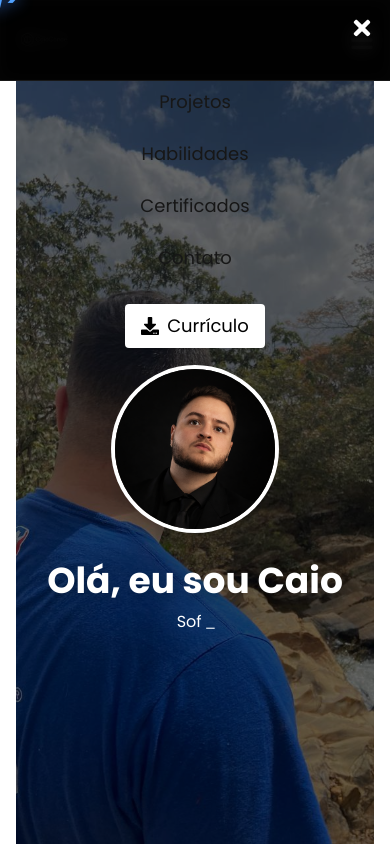
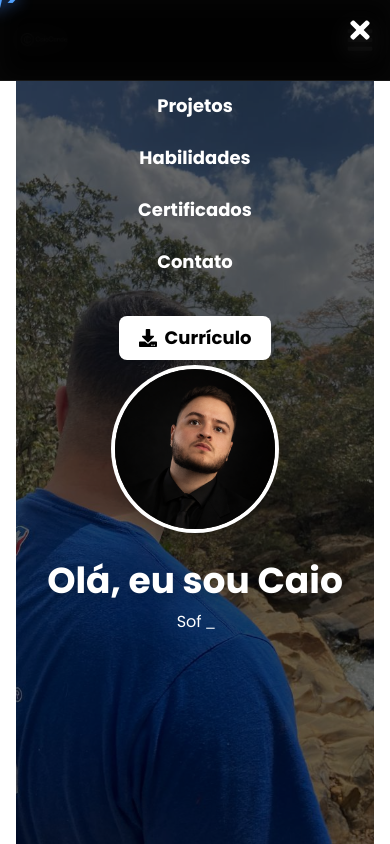
Before and after one commit to CaioCesarConde/caio-portfolio, a Next.js app: page / in a window 390 px wide. Both pictures are taken after a click on the button 362 px from the left and 40 px from the top of the page. Shown: the top 844 px of the page. Built offline with nearby package versions, Linux system fonts and the light colour scheme.

Commit message:
Arrumando o Mobile

```diff
--- a/components/MobileNav.tsx
+++ b/components/MobileNav.tsx
@@ -13,12 +13,12 @@ export default function MobileNav() {
         onClick={() => setOpen(true)}
         className="md:hidden text-white"
       >
-        <FaBars className="w-6 h-6" />
+        <FaBars className="w-7 h-7" />
       </button>
 
       {/* Overlay do menu quando aberto */}
       {open && (
-        <div className="fixed inset-0 bg-black/90 backdrop-blur z-[60] md:hidden">
+        <div className="fixed inset-0 bg-black/85 backdrop-blur-md z-[60] md:hidden">
           {/* Botão de fechar */}
           <div className="flex justify-end p-4">
             <button
@@ -26,22 +26,30 @@ export default function MobileNav() {
               onClick={() => setOpen(false)}
               className="text-white"
             >
-              <FaTimes className="w-6 h-6" />
+              <FaTimes className="w-7 h-7" />
             </button>
           </div>
 
           {/* Links do menu */}
-          <nav className="flex flex-col items-center gap-6 mt-8 text-lg">
-            <a href="#projetos" onClick={() => setOpen(false)} className="hover:text-gold">Projetos</a>
-            <a href="#habilidades" onClick={() => setOpen(false)} className="hover:text-gold">Habilidades</a>
-            <a href="#certificados" onClick={() => setOpen(false)} className="hover:text-gold">Certificados</a>
-            <a href="#contato" onClick={() => setOpen(false)} className="hover:text-gold">Contato</a>
+          <nav className="flex flex-col items-center gap-6 mt-8 text-lg font-bold text-white">
+            <a href="#projetos" onClick={() => setOpen(false)} className="hover:text-gold transition-transform transform hover:scale-110">
+              Projetos
+            </a>
+            <a href="#habilidades" onClick={() => setOpen(false)} className="hover:text-gold transition-transform transform hover:scale-110">
+              Habilidades
+            </a>
+            <a href="#certificados" onClick={() => setOpen(false)} className="hover:text-gold transition-transform transform hover:scale-110">
+              Certificados
+            </a>
+            <a href="#contato" onClick={() => setOpen(false)} className="hover:text-gold transition-transform transform hover:scale-110">
+              Contato
+            </a>
 
             <a
               href="/curriculo-caio.pdf"
               download
               onClick={() => setOpen(false)}
-              className="mt-2 flex items-center gap-2 bg-white text-black px-4 py-2 rounded hover:bg-gray-200"
+              className="mt-4 flex items-center gap-2 bg-white text-black px-5 py-2 rounded-lg font-bold hover:bg-gray-200 transition-transform transform hover:scale-110"
             >
               <FaDownload />
               Currículo
```
